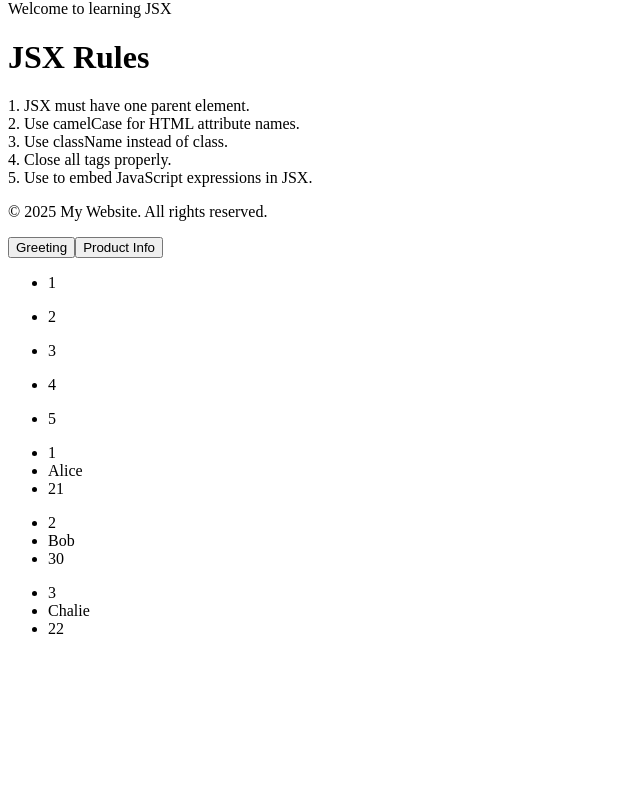
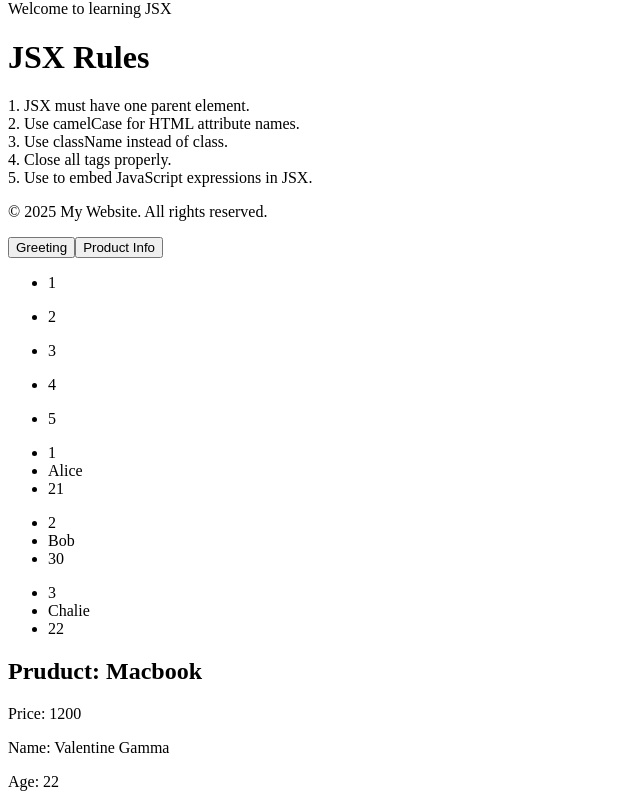
Before and after one commit to valentinegamma/RelearningReact, a React (Vite) app: page / in a window 1280 px wide. Shown: the part 299-1106 px from the top of the page, without its empty margins (0-640 px from the left). Before the commit the page ends 953 px from the top, so only its background shows below. Built offline with nearby package versions, Linux system fonts and the light colour scheme.

Commit message:
V .1.5 Release. Passing props

```diff
--- a/src/App.jsx
+++ b/src/App.jsx
@@ -8,6 +8,8 @@ import { useState } from "react";
 import ProductInfo from "./Components/ProductInfo";
 import Lists from "./Components/Lists";
 import UserData from "./Components/UserData";
+import Products from "./Components/Products";
+import Person from "./Components/Person";
 
 function App() {
   const [showGreeting, setShowGreeting] = useState(false);
@@ -34,6 +36,15 @@ function App() {
         <li>{user.age}</li>
       </ul>
     ))}
+
+    <Products
+      name = "Macbook"
+      price = {1200}
+    />
+    <Person
+      name = 'Valentine Gamma'
+      age = {22}
+    />
     </>
   )
 }
--- /dev/null
+++ b/src/Components/Person.jsx
@@ -0,0 +1,12 @@
+import React from 'react'
+
+function Person(props) {
+  return (
+    <div>
+      <p>Name: {props.name}</p>
+      <p>Age: {props.age}</p>
+    </div>
+  )
+}
+
+export default Person
--- /dev/null
+++ b/src/Components/Products.jsx
@@ -0,0 +1,12 @@
+import React from 'react'
+
+function Products(props) {
+  return (
+    <div>
+      <h2>Pruduct: {props.name}</h2>
+      <p>Price: {props.price}</p>
+    </div>
+  )
+}
+
+export default Products
```
